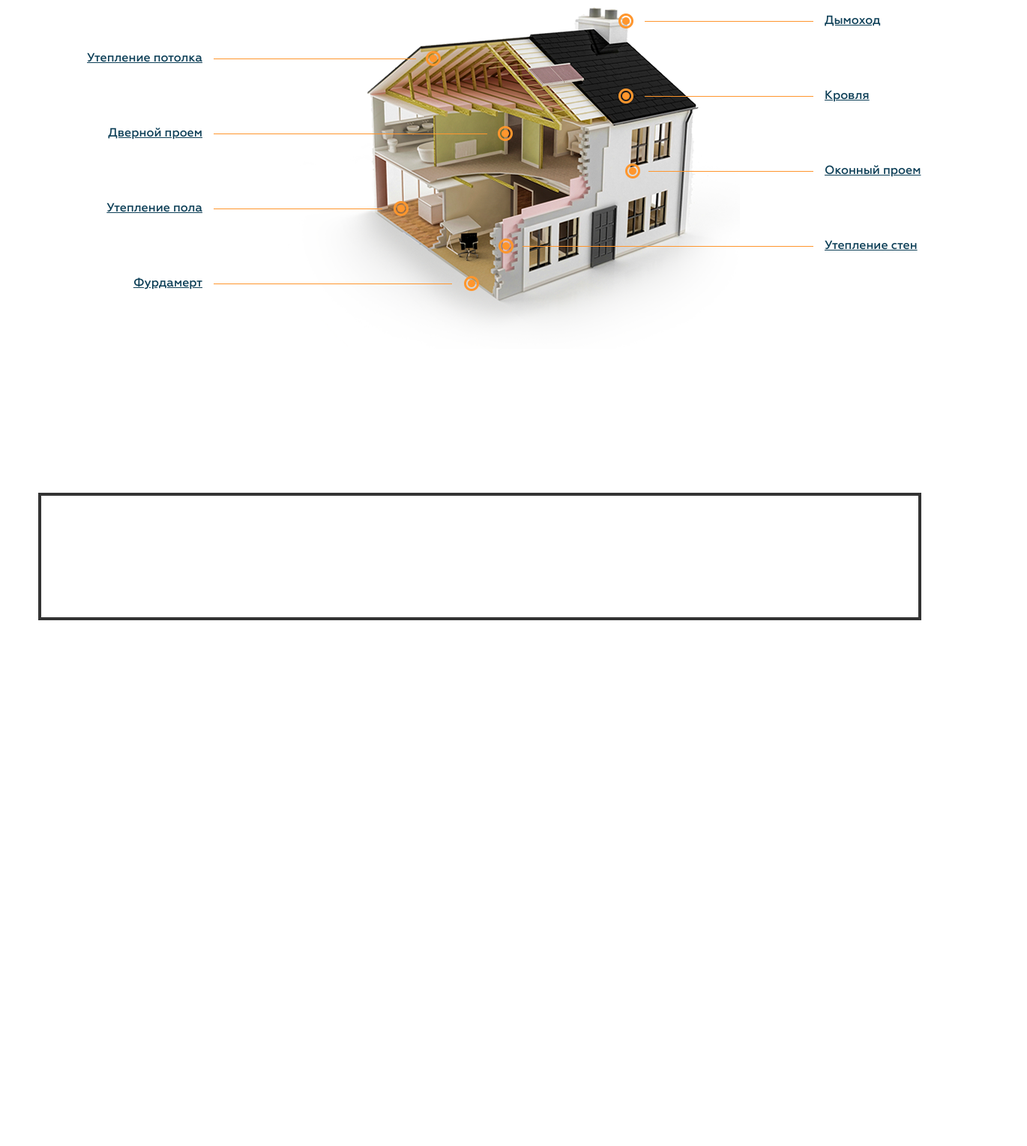
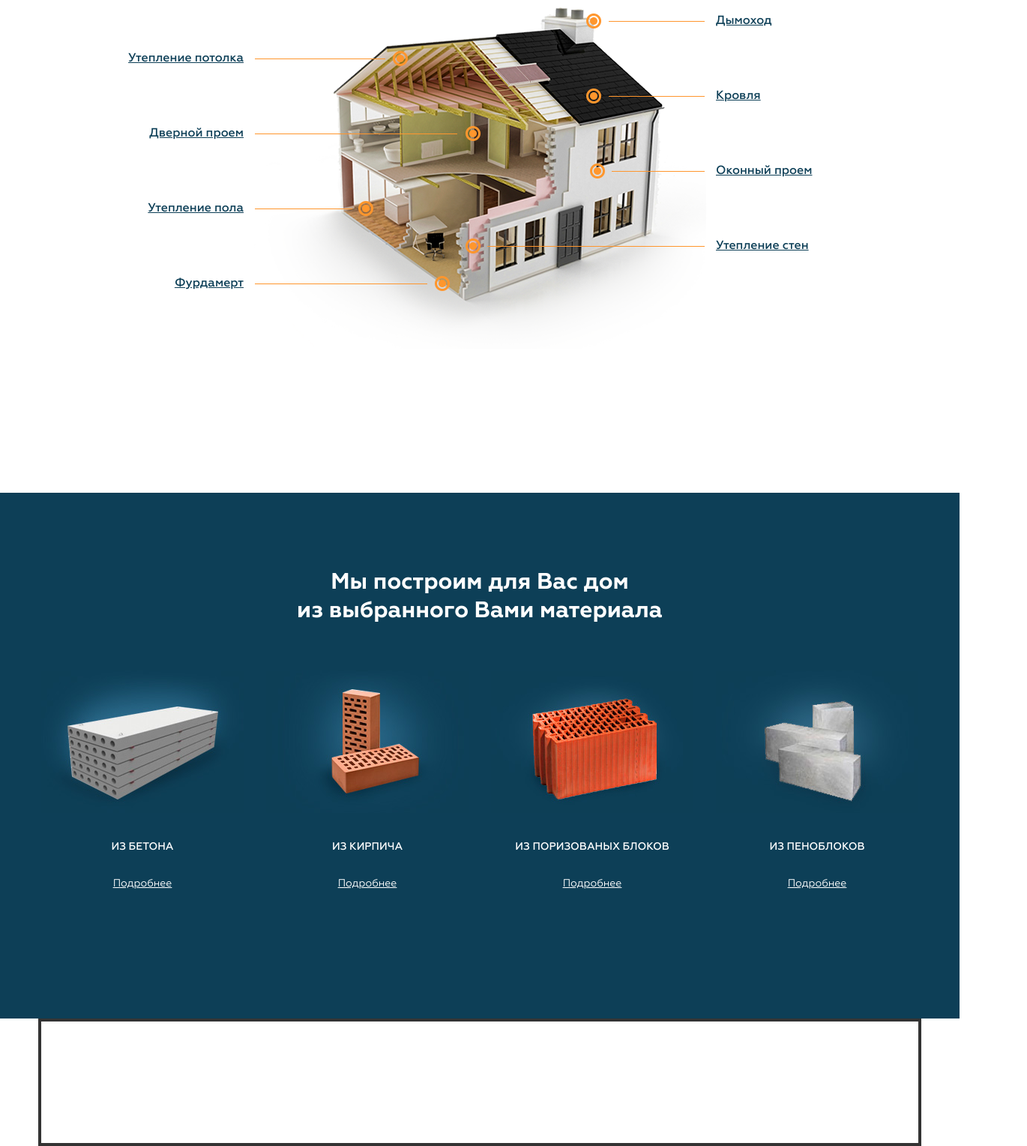
Before and after one commit to MilshynVitalii/naveka, a plain HTML site: page index.html in a window 1280 px wide. Shown: the part 3504-5032 px from the top of the page at 75% size, 1370 px wide, since content can reach past the window. Before the commit the page ends 4331 px from the top, so only its background shows below. Drawn offline with Linux system fonts and the light colour scheme.

Commit message:
bricks-section

```diff
--- a/index.html
+++ b/index.html
@@ -187,6 +187,33 @@
 				</div>
 			</div>
 		</section>
+		<section class="bricks-section">
+			<div class="bricks">
+				<h2 class="section-header">Мы построим для Вас дом<br>из выбранного Вами материала</h2>
+				<div class="bricks-option module-grid module-grid--gutters">
+					<div class="module-grid__cell-3">
+						<img src="images/brick-1.jpg" alt="">
+						<h4>из бетона</h4>
+						<a href="#">Подробнее</a>
+					</div>
+					<div class="module-grid__cell-3">
+						<img src="images/brick-2.jpg" alt="">
+						<h4>из кирпича</h4>
+						<a href="#">Подробнее</a>
+					</div>
+					<div class="module-grid__cell-3">
+						<img src="images/brick-3.jpg" alt="">
+						<h4>из поризованых блоков</h4>
+						<a href="#">Подробнее</a>
+					</div>
+					<div class="module-grid__cell-3">
+						<img src="images/brick-4.jpg" alt="">
+						<h4>из пеноблоков</h4>
+						<a href="#">Подробнее</a>
+					</div>
+				</div>
+			</div>
+		</section>
 	</main>
 	<footer class="footer module-grid module-grid--gutters">
 		<div class="footer-logo logo module-grid__cell-5"></div>
--- a/styles/main.css
+++ b/styles/main.css
@@ -457,6 +457,7 @@ a {
 	margin: 0 auto;
 	background: url(../images/home-structure.png) no-repeat center 230px;
 	padding: 0 100px;
+	box-sizing: border-box;
 }
 
 .structures {
@@ -506,75 +507,112 @@ a {
 }
 
 .structures:nth-last-child(8)::after{
-	width: 225px;
+	width: 128px;
 	right: calc(100% + 15px);
 }
 
 .structures:nth-last-child(8)::before{
-	right: calc(250%);
+	right: 190%;
 }
 
 .structures:nth-last-child(7)::after{
+	width: 174px;
+	left: calc(100% + 15px);
+}
+
+.structures:nth-last-child(7)::before{
+	left: 217%;
+}
+
+.structures:nth-last-child(6)::after{
+	width: 128px;
+	right: calc(100% + 15px);
+}
+
+.structures:nth-last-child(6)::before{
+	right: 190%;
+}
+
+.structures:nth-last-child(5)::after{
 	width: 270px;
 	left: calc(100% + 15px);
 }
 
-.structures:nth-last-child(7)::before{
-	left: 275%;
-}
-
-.structures:nth-last-child(6)::after{
-	width: 225px;
-	right: calc(100% + 15px);
-}
-
-.structures:nth-last-child(6)::before{
-	right: 250%;
-}
-
-.structures:nth-last-child(5)::after{
-	width: 365px;
-	left: calc(100% + 15px);
-}
-
 .structures:nth-last-child(5)::before{
-	left: 332%;
+	left: 274%;
 }
 
 .structures:nth-last-child(4)::after{
-	width: 220px;
+	width: 124px;
 	right: calc(100% + 15px);
 }
 
 .structures:nth-last-child(4)::before{
-	right: 245%;
+	right: 187%;
 }
 
 .structures:nth-last-child(3)::after{
-	width: 225px;
+	width: 130px;
 	left: calc(100% + 15px);
 }
 
 .structures:nth-last-child(3)::before{
-	left: 250%;
+	left: 190%;
 }
 
 .structures:nth-last-child(2)::after{
-	width: 388px;
+	width: 290px;
 	right: calc(100% + 15px);
 }
 
 .structures:nth-last-child(2)::before{
-	right: 344%;
+	right: 285%;
 }
 
 .structures:nth-last-child(1)::after{
-	width: 318px;
+	width: 230px;
 	left: calc(100% + 15px);
 }
 
 .structures:nth-last-child(1)::before{
-	left: 305%;
+	left: 250%;
+}
+
+.bricks-section {
+	background-color: #0d3f57;
+	border-top: 1px solid transparent;
+}
+
+.bricks {
+	width: 1170px;
+	height: 600px;
+	margin: 0 auto;
+	color: #ffffff;
+}
+
+.bricks-option {
+	text-align: center;
+}
+
+.bricks-option h4 {
+	text-transform: uppercase;
+	font-weight: 500;
+	font-size: 14px;
+	padding: 30px 0;
+}
+
+.bricks-option a {
+	font-size: 14px;
+	color: #ffffff;
+	text-decoration: underline;
+}
+
+.bricks-option a:hover {
+	text-decoration: none;
+}
+
+.bricks-option a:active {
+	text-decoration: underline;
 }
 
 .footer {
```
Also changed, not shown: images/brick-1.jpg (added), images/brick-2.jpg (added), images/brick-3.jpg (added), images/brick-4.jpg (added).
